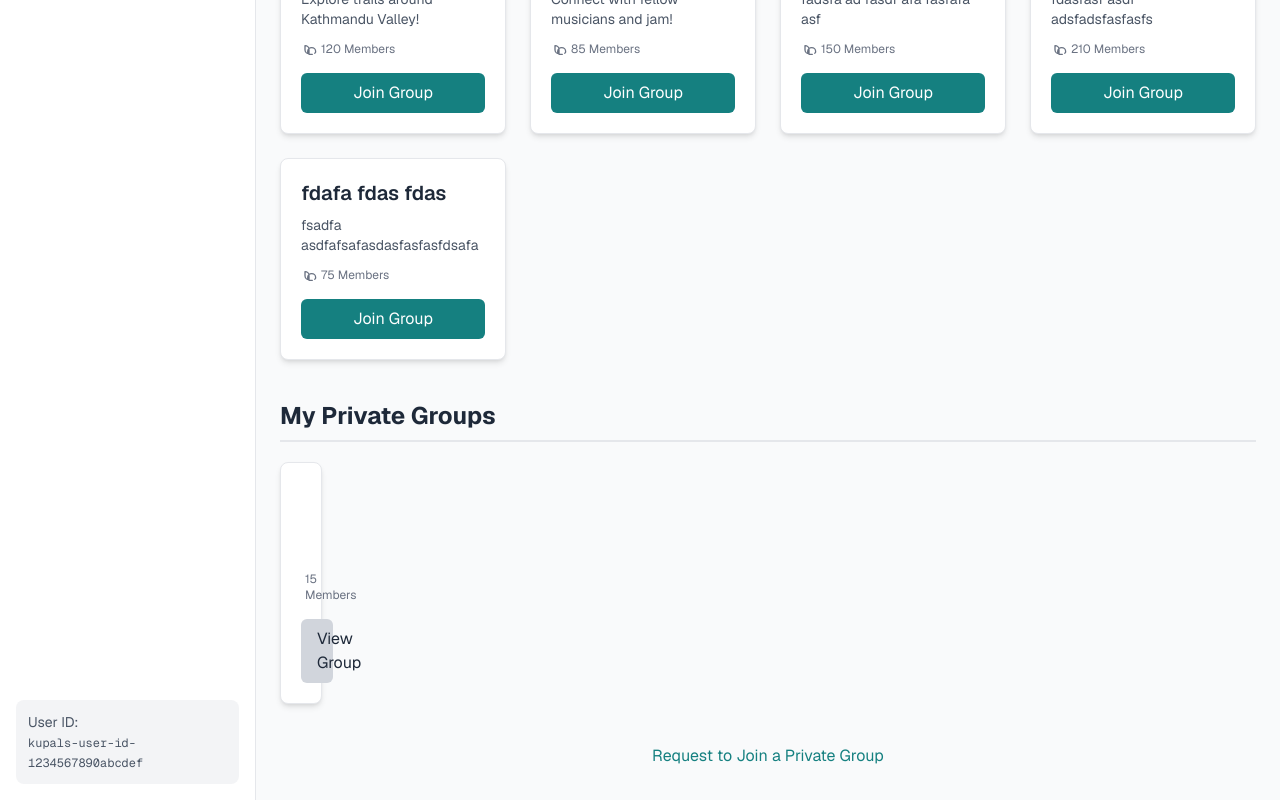
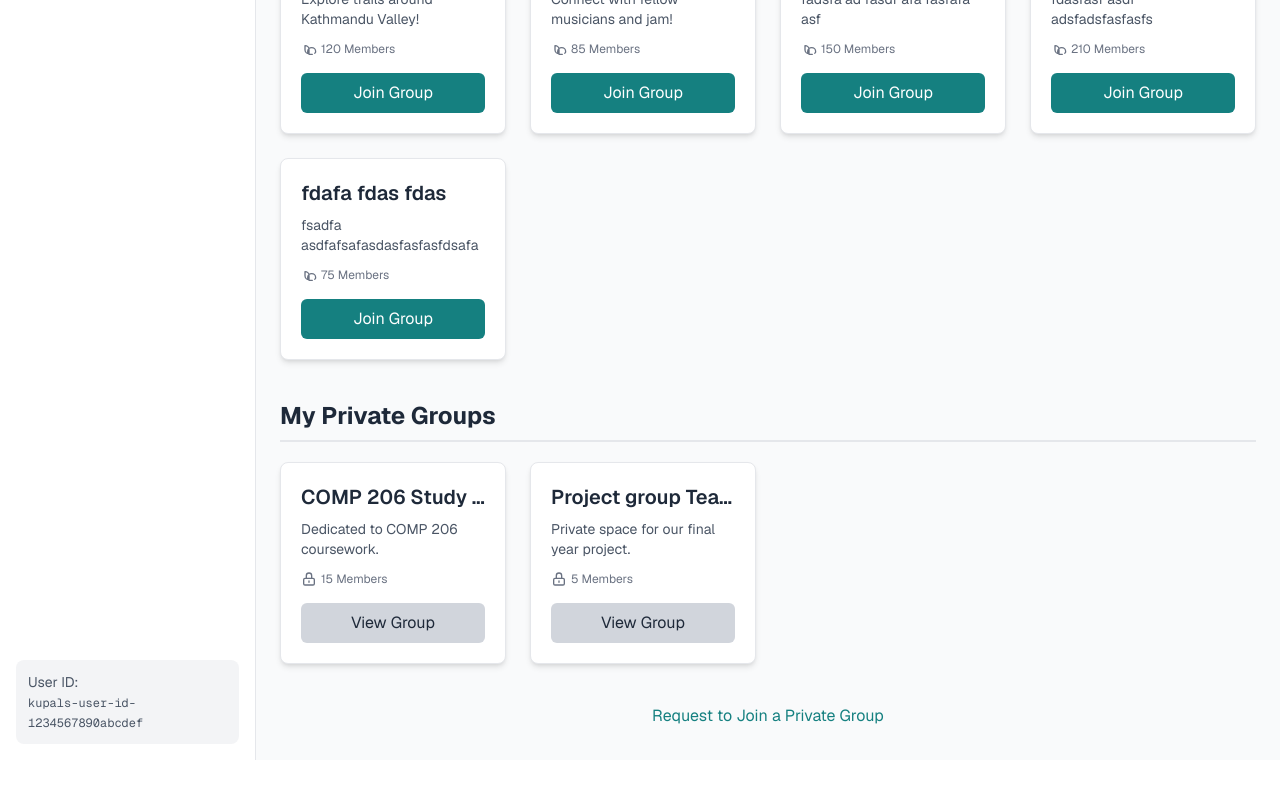
Before and after one commit to prinep/KUPals, a Next.js app: page /group in a window 1280 px wide. Shown: the part 356-1156 px from the top of the page. After the commit the page ends 1116 px from the top, so only its background shows below. Built offline with nearby package versions, Linux system fonts and the light colour scheme.

Commit message:
commit before merging manually because of conflicts that could not be resolved in web editor

```diff
--- a/src/app/LandingPage/page.js
+++ b/src/app/LandingPage/page.js
@@ -1,6 +1,6 @@
 'use client';
 
-import LoadingSpinner from "../components/ui/loadingSpinner";
+import LoadingSpinner from "../../components/ui/loadingSpinner";
 
 export default function Home() {
   return <LoadingSpinner/>;
--- a/src/app/group/page.js
+++ b/src/app/group/page.js
@@ -83,7 +83,7 @@ const KUPalsGroupsPage = () => {
 
           <section>
             <h2 className="text-2xl font-bold text-gray-800 mb-5 border-b-2 border-gray-200 pb-2">My Private Groups</h2>
-            <div className="grid grid-cols-1 sm:grid-cols-2 lg:grid-cols-3 xl:grid-cols-4 gap-600">
+            <div className="grid grid-cols-1 sm:grid-cols-2 lg:grid-cols-3 xl:grid-cols-4 gap-6">
               {privateGroups.map(group => (
                 <div key={group.id} className="bg-white rounded-lg shadow-md p-5 border border-gray-200 hover:shadow-lg transition duration-200 ease-in-out">
                   <h3 className="text-xl font-semibold text-gray-800 mb-2 truncate">{group.name}</h3>
--- a/src/app/page.js
+++ b/src/app/page.js
@@ -1,8 +1,10 @@
 'use client';
 
 import LoadingSpinner from "../components/ui/loadingSpinner";
+import SplashCursor from "../components/landing/splashCursor";
+import LoginModule from "../components/auth/login";
 
 export default function Home() {
-  return <LoadingSpinner/>;
+  return <LoginModule/>;
 
 }
```
